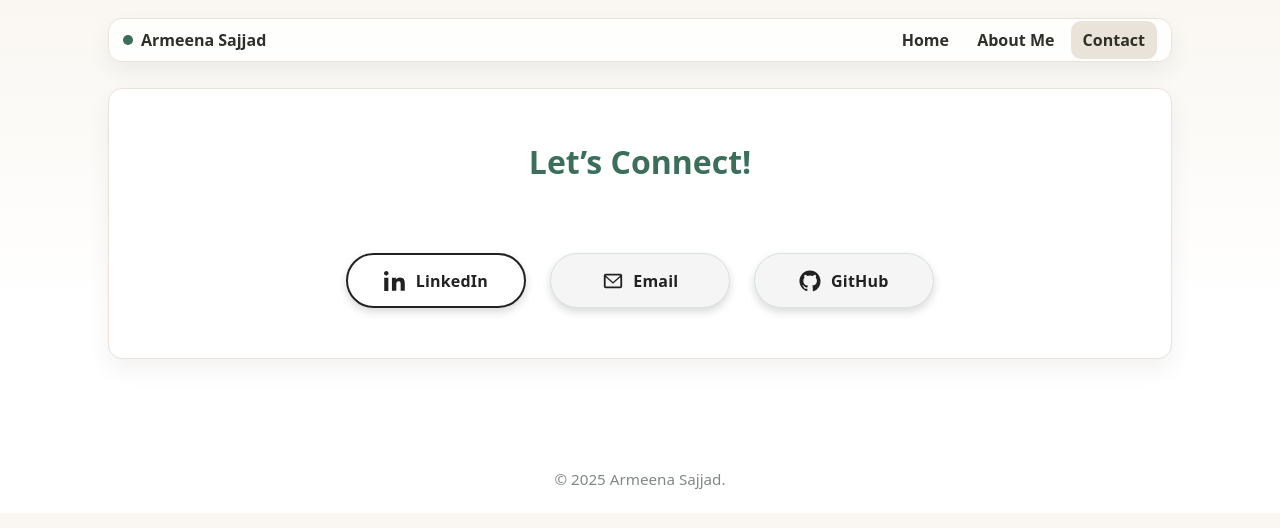
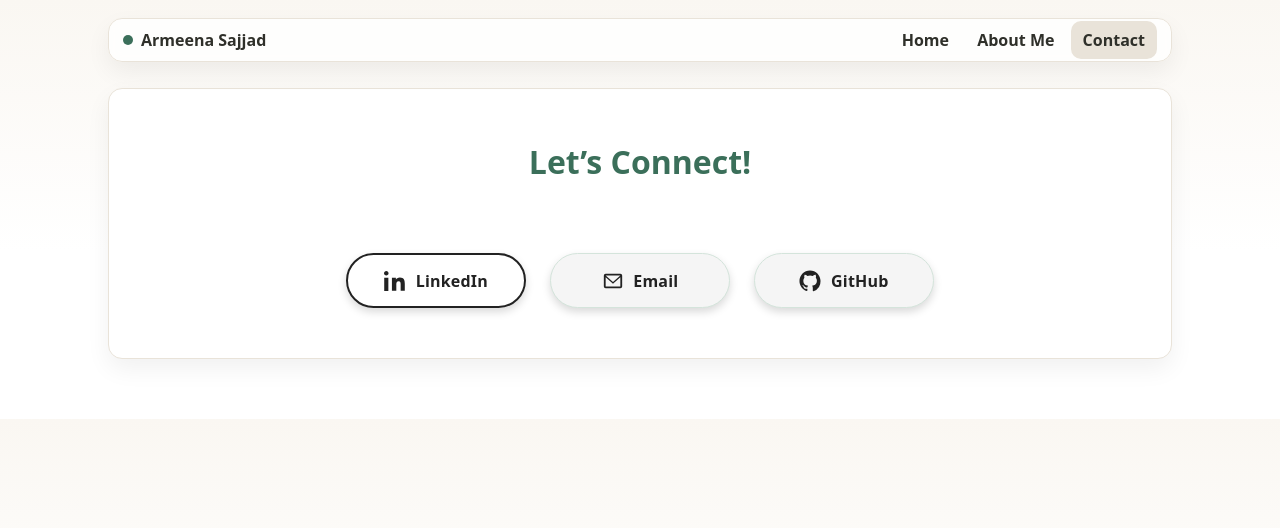
Before and after one commit to ArmeenaSajj/Portfolio, a plain HTML site: page contact.html in a window 1280 px wide. Drawn offline with Linux system fonts and the light colour scheme.

Commit message:
Update contact.html

```diff
--- a/contact.html
+++ b/contact.html
@@ -122,9 +122,6 @@
       </section>
     </main>
   </div>
-  <footer class="footer">
-    © <span id="year"></span> Armeena Sajjad.
-  </footer>
   <script>
     document.getElementById("year").textContent = new Date().getFullYear();
     document.querySelectorAll('a[href^="#"]').forEach(anchor => {
```
